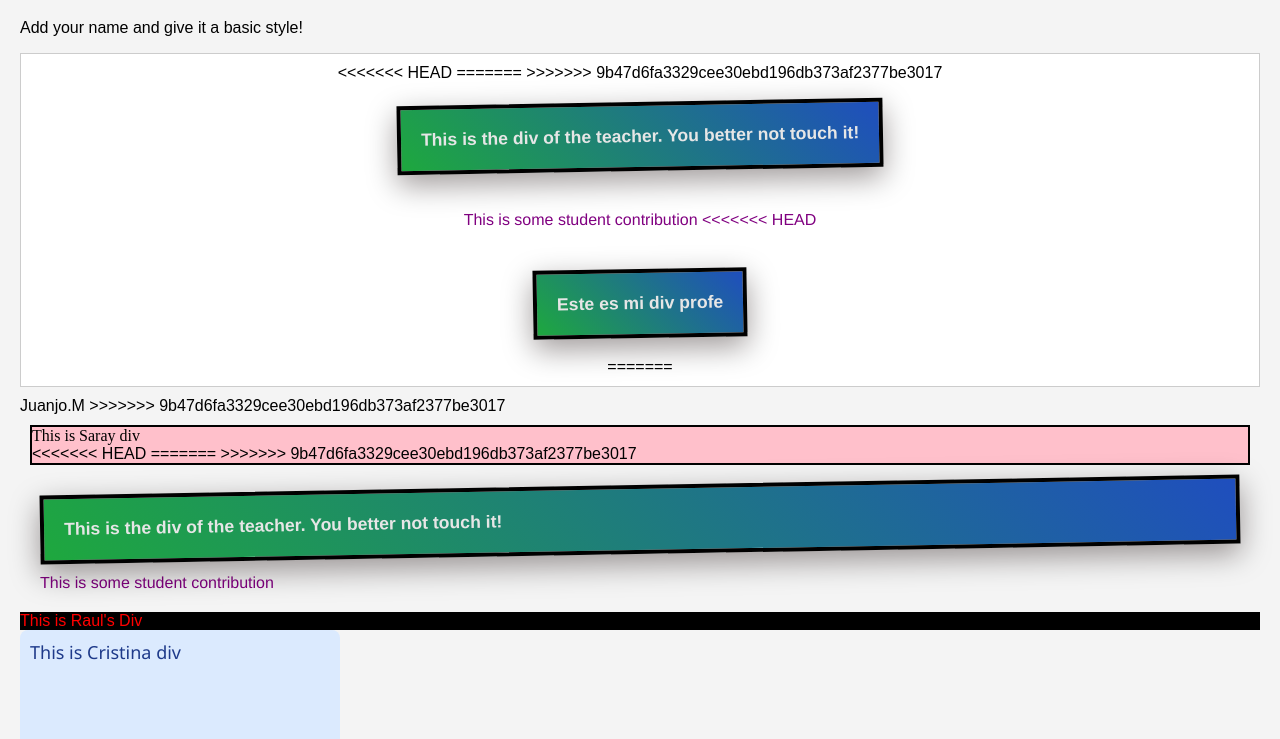
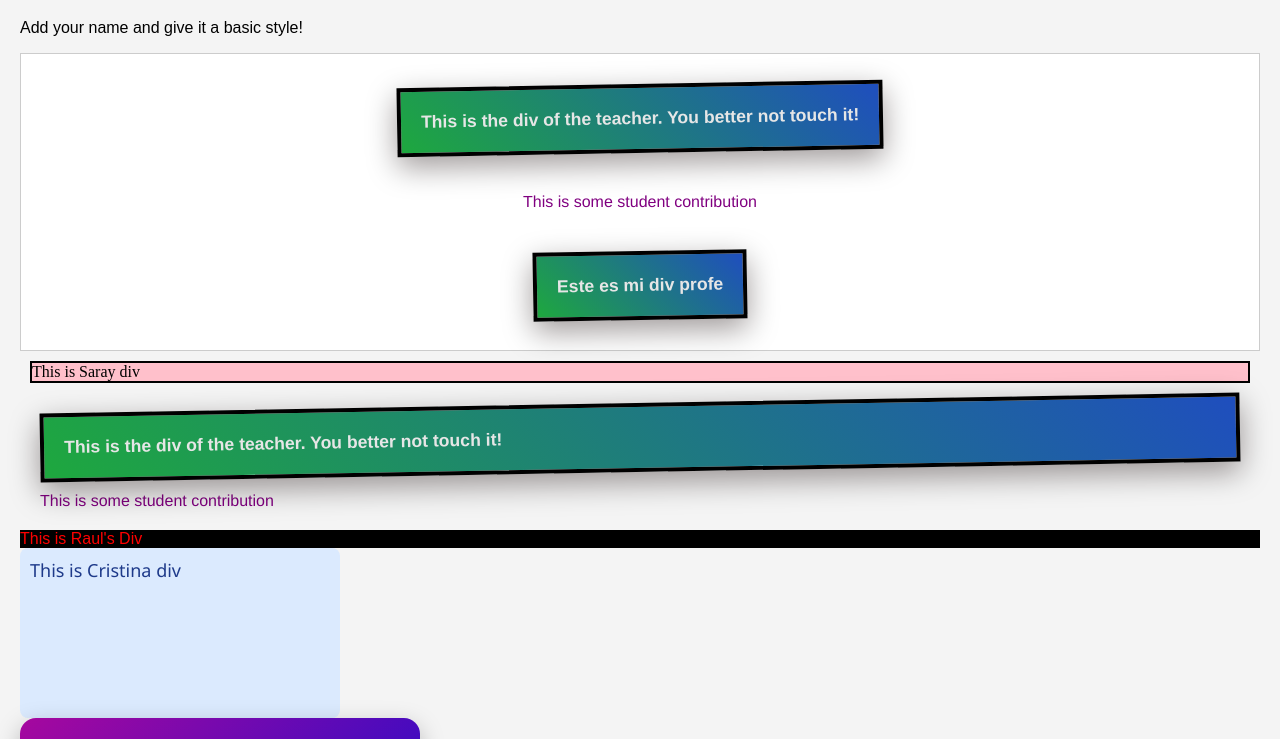
Before and after one commit to alvaro-ruizg/LearnGit, a plain HTML site: page index.html in a window 1280 px wide. Shown: the part 61-800 px from the top of the page. Drawn offline with Linux system fonts and the light colour scheme.

Commit message:
conflicto solucionado

```diff
--- a/index.html
+++ b/index.html
@@ -16,10 +16,6 @@
               --------------------------------------------------------
               */
 
-<<<<<<< HEAD
-=======
-         HEAD
->>>>>>> 9b47d6fa3329cee30ebd196db373af2377be3017
         #container{
             margin-top: 10px;
             margin-bottom: 10px;
@@ -188,36 +184,21 @@
     <p>Add your name and give it a basic style!</p>
 
     <div id="container">
-<<<<<<< HEAD
-=======
-
->>>>>>> 9b47d6fa3329cee30ebd196db373af2377be3017
         <div id="teacher-example">
             This is the div of the teacher. You better not touch it!
         </div>
         <div id="student-example">
             This is some student contribution
-<<<<<<< HEAD
         </div>
 	<div id="guillem-porta">
 	    Este es mi div profe
 	</div>
 
-=======
-        </div>
-
-        <div id="Juanjo">
-            Juanjo.M
->>>>>>> 9b47d6fa3329cee30ebd196db373af2377be3017
         </div>
         <div id="diseño-saray">
             <div id="Saray-Iniguez">
                 This is Saray div
             </div>
-<<<<<<< HEAD
-=======
-
->>>>>>> 9b47d6fa3329cee30ebd196db373af2377be3017
         </div>
 
       <div id="teacher-example">
```
